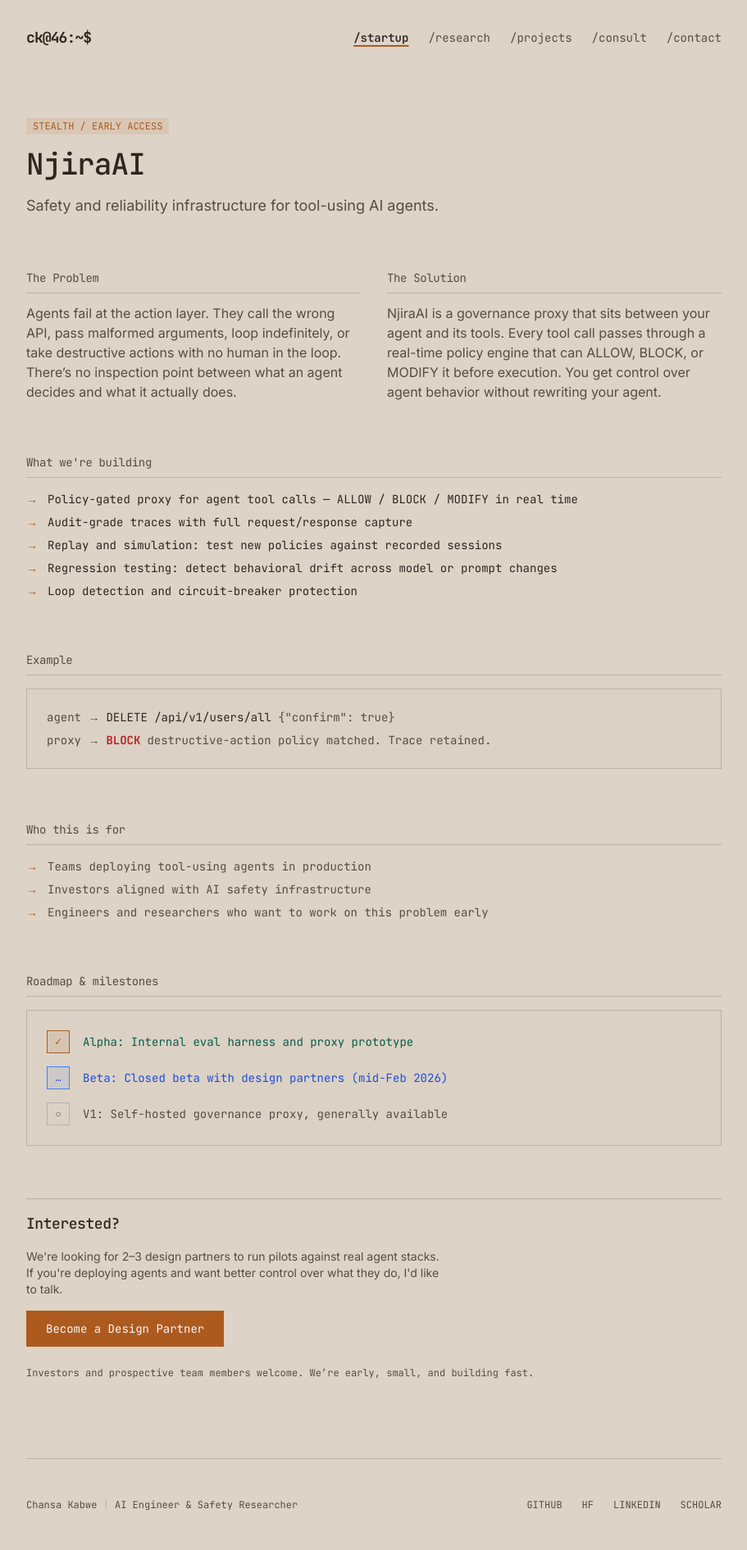
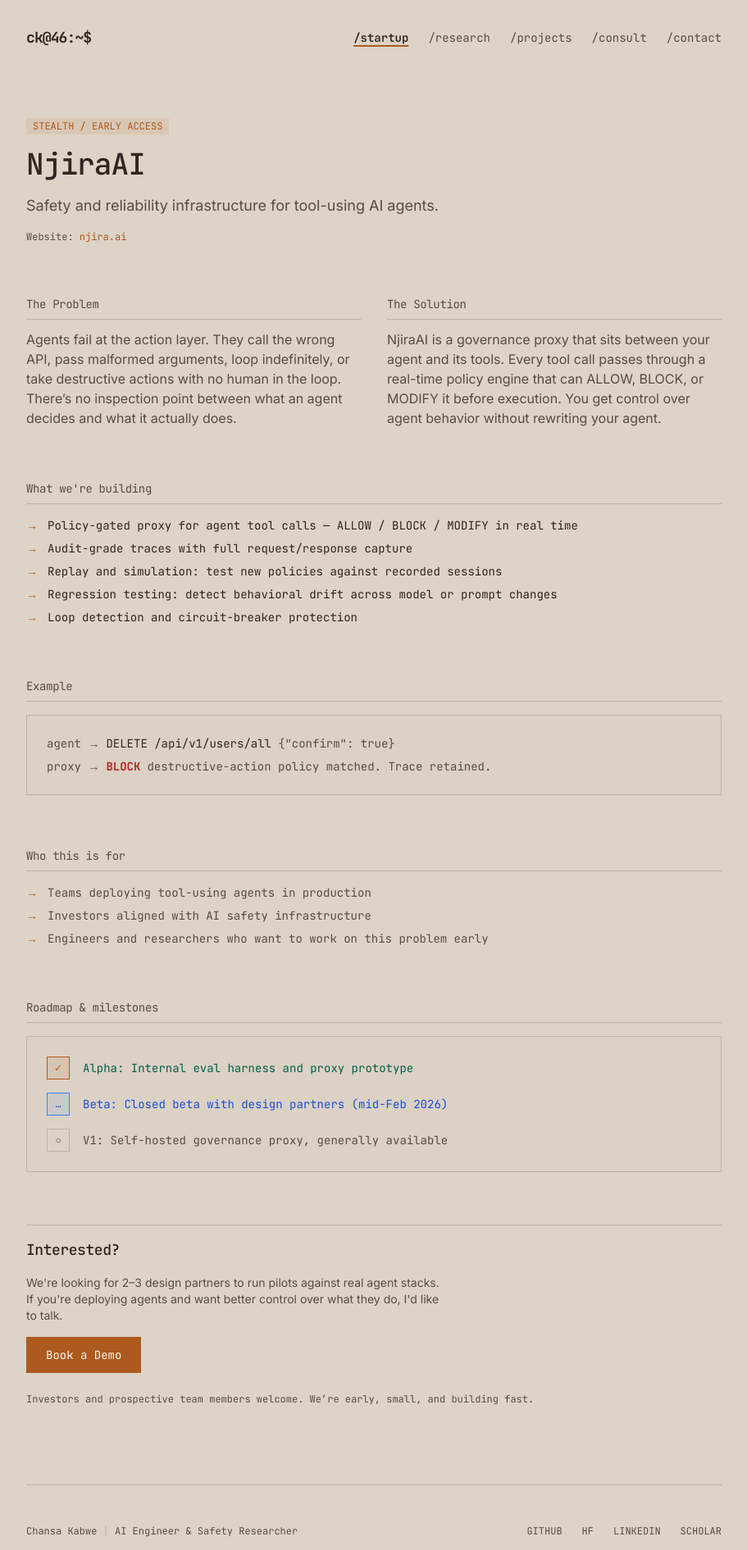
Before and after one commit to ck46/my-website, a Next.js app: page /startup in a window 1280 px wide. Shown: the top 1891 px of the page at 82% size, without its empty margins (184-1095 px from the left). Before the commit the page ends 1868 px from the top, so only its background shows below. Built offline with nearby package versions, Linux system fonts and the light colour scheme.

Commit message:
Point startup CTA to njira.ai booking and add site link

```diff
--- a/src/app/startup/page.tsx
+++ b/src/app/startup/page.tsx
@@ -24,6 +24,17 @@
                 </h1>
                 <p className="text-lg text-muted-foreground leading-relaxed max-w-2xl">
                     {njiraContent.tagline}
+                </p>
+                <p className="text-xs font-mono text-muted-foreground">
+                    Website:{" "}
+                    <a
+                        href={njiraContent.website}
+                        target="_blank"
+                        rel="noreferrer"
+                        className="text-primary hover:underline"
+                    >
+                        njira.ai
+                    </a>
                 </p>
             </section>
 
@@ -134,6 +145,8 @@
                 </p>
                 <a
                     href={njiraContent.cta.href}
+                    target="_blank"
+                    rel="noreferrer"
                     className="inline-flex items-center justify-center px-6 py-3 bg-primary text-primary-foreground font-mono text-sm hover:bg-primary/90 transition-colors"
                 >
                     {njiraContent.cta.text}
--- a/src/data/site.ts
+++ b/src/data/site.ts
@@ -18,6 +18,7 @@
     url: "https://ck46.com",
     calendly: "https://calendly.com/chansa-megacog/30min",
     startupSite: "https://njira.ai",
+    startupBookDemo: "https://njira.ai/book",
     socials: {
         github: "https://github.com/ck46",
         huggingface: "https://huggingface.co/ck46",
@@ -152,6 +153,7 @@
 export const njiraContent = {
     title: "NjiraAI",
     tagline: "Safety and reliability infrastructure for tool-using AI agents.",
+    website: siteConfig.startupSite,
     problem:
         "Agents fail at the action layer. They call the wrong API, pass malformed arguments, loop indefinitely, or take destructive actions with no human in the loop. There\u2019s no inspection point between what an agent decides and what it actually does.",
     solution:
@@ -180,8 +182,8 @@
     ] as RoadmapItem[],
     bridgeLine: "Pilots can start as a reliability sprint.",
     cta: {
-        text: "Become a Design Partner",
-        href: siteConfig.calendly,
+        text: "Book a Demo",
+        href: siteConfig.startupBookDemo,
     },
     ctaSecondary:
         "Investors and prospective team members welcome. We\u2019re early, small, and building fast.",
```
